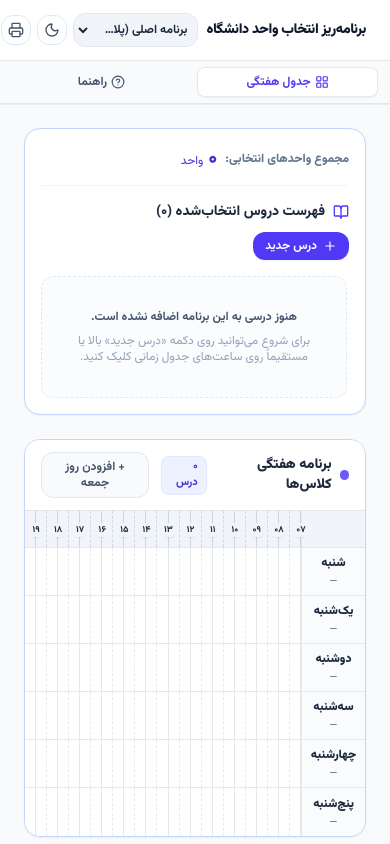
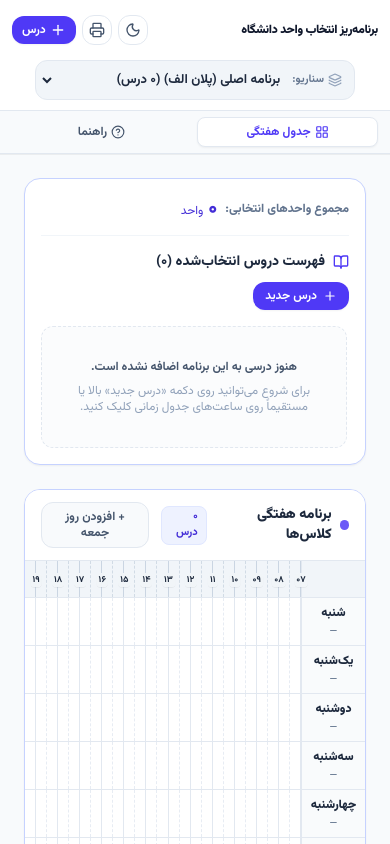
Before and after one commit to AliMhM20/unischedule, a React (Vite) app: page / in a window 390 px wide. Shown: the top 844 px of the page. Built offline with nearby package versions, Linux system fonts and the light colour scheme.

Commit message:
feat(navbar): improve responsive layout for small screens
Adjust padding, font sizes, and visibility to better support mobile devices. Added truncation for the brand title and hid the plan switcher on extra-small screens to improve navigation space.

```diff
--- a/src/components/Navbar.tsx
+++ b/src/components/Navbar.tsx
@@ -33,11 +33,11 @@ export const Navbar: React.FC<NavbarProps> = ({
 }) => {
   return (
     <header className="sticky top-0 z-40 bg-white/95 dark:bg-[#131416]/95 backdrop-blur-md border-b border-slate-200 dark:border-[#2a2b30] w-full shadow-2xs transition-colors duration-200">
-      <div className="w-full px-6 h-15 flex items-center justify-between gap-2 sm:gap-4">
+      <div className="w-full px-3 xs:px-4 sm:px-6 h-15 flex items-center justify-between gap-1 xs:gap-2 sm:gap-4 overflow-hidden">
 
         {/* ZONE 1: BRAND TITLE (Never wraps, scales smoothly) */}
-        <div className="flex items-center gap-2 shrink-0">
-          <span className="font-black text-sm sm:text-base md:text-lg tracking-tight text-slate-900 dark:text-slate-100 whitespace-nowrap">
+        <div className="flex items-center min-w-0 shrink">
+          <span className="font-black text-[11px] min-[380px]:text-xs sm:text-sm md:text-base lg:text-lg tracking-tight text-slate-900 dark:text-slate-100 truncate">
             برنامه‌ریز انتخاب واحد دانشگاه
           </span>
         </div>
@@ -74,8 +74,8 @@ export const Navbar: React.FC<NavbarProps> = ({
         {/* ZONE 3: ACTIONS (Plan selector, Print, Add Course) */}
         <div className="flex items-center gap-1.5 sm:gap-2.5 shrink-0">
 
-          {/* Plan / Scenario Switcher */}
-          <div className="relative flex items-center bg-slate-100 dark:bg-[#1c1d21] rounded-xl p-0.5 border border-slate-200 dark:border-[#2a2b30] max-w-[125px] xs:max-w-[155px] sm:max-w-[210px]">
+          {/* Plan / Scenario Switcher (Desktop only) */}
+          <div className="hidden sm:flex relative items-center bg-slate-100 dark:bg-[#1c1d21] rounded-xl p-0.5 border border-slate-200 dark:border-[#2a2b30] sm:max-w-[210px] shrink-0">
             <span className="hidden xs:flex text-[11px] font-bold text-slate-500 dark:text-slate-400 pr-2 pl-1 items-center gap-1 shrink-0">
               <Layers className="w-3 h-3 text-slate-400 dark:text-slate-500" />
               سناریو:
@@ -135,6 +135,34 @@ export const Navbar: React.FC<NavbarProps> = ({
 
       </div>
 
+      {/* Mobile Plan Switcher (Visible only on very small screens < sm) */}
+      <div className="sm:hidden flex justify-center w-full px-3 pb-2.5">
+        <div className="relative flex items-center bg-slate-100 dark:bg-[#1c1d21] rounded-xl p-1 border border-slate-200 dark:border-[#2a2b30] w-full max-w-xs shrink-0">
+          <span className="flex text-[11px] font-bold text-slate-500 dark:text-slate-400 pr-2 pl-1 items-center gap-1 shrink-0">
+            <Layers className="w-3.5 h-3.5 text-slate-400 dark:text-slate-500" />
+            سناریو:
+          </span>
+          <select
+            value={activePlanId}
+            onChange={(e) => {
+              if (e.target.value === '__add_new__') {
+                onAddPlan();
+              } else {
+                onSelectPlan(e.target.value);
+              }
+            }}
+            className="bg-transparent text-[13px] font-bold text-slate-800 dark:text-slate-200 px-1 py-1 focus:outline-none cursor-pointer truncate w-full"
+          >
+            {plans.map((p) => (
+              <option key={p.id} value={p.id} className="dark:bg-[#1c1d21] dark:text-slate-200">
+                {p.name} ({toPersianDigits(p.courses.length)} درس)
+              </option>
+            ))}
+            <option value="__add_new__" className="dark:bg-[#1c1d21] dark:text-[#00B87C]">+ سناریوی جدید</option>
+          </select>
+        </div>
+      </div>
+
       {/* Sub-Nav Tab Bar for screens below lg breakpoint */}
       <div className="flex lg:hidden border-t border-slate-200 dark:border-[#2a2b30] bg-slate-50/90 dark:bg-[#131416]/90 px-3 py-1.5 justify-center gap-1.5 transition-colors duration-200">
         <button
```
